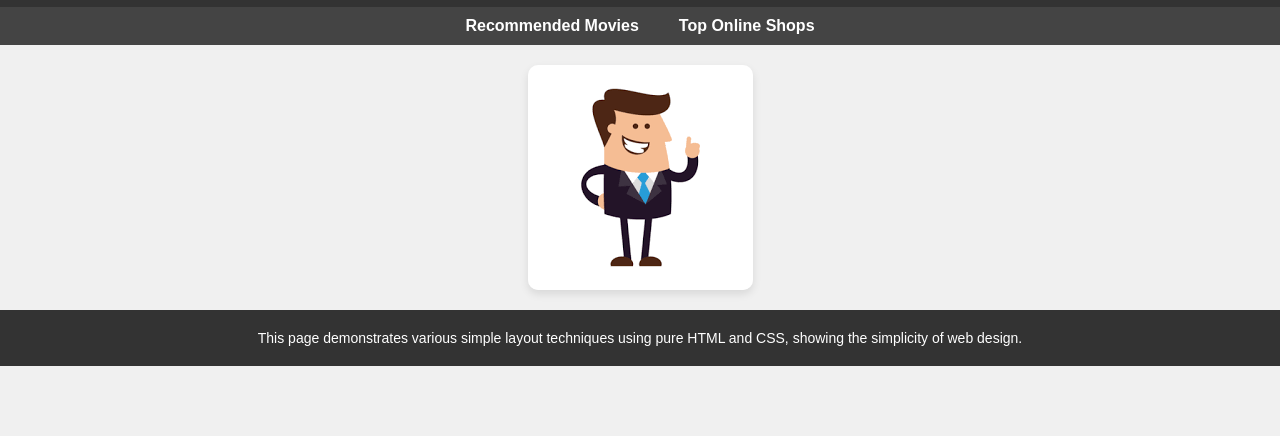
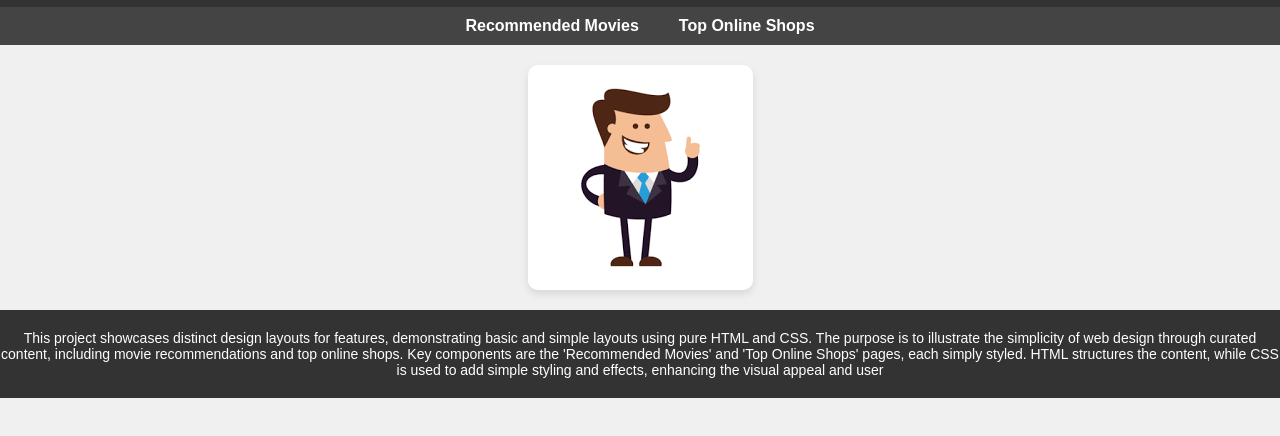
Before and after one commit to MathChewDoor/Test-for-seatwork, a plain HTML site: page index.html in a window 1280 px wide. Shown: the part 116-552 px from the top of the page. Drawn offline with Linux system fonts and the light colour scheme.

Commit message:
index.html-adjustment(final2)

```diff
--- a/index.html
+++ b/index.html
@@ -26,7 +26,7 @@
 
     <!-- Footer -->
     <footer>
-        <p>This page demonstrates various simple layout techniques using pure HTML and CSS, showing the simplicity of web design.</p>
+        <p>This project showcases distinct design layouts for features, demonstrating basic and simple layouts using pure HTML and CSS. The purpose is to illustrate the simplicity of web design through curated content, including movie recommendations and top online shops. Key components are the 'Recommended Movies' and 'Top Online Shops' pages, each simply styled. HTML structures the content, while CSS is used to add simple styling and effects, enhancing the visual appeal and user </p>
     </footer>
 </body>
 </html>
```
